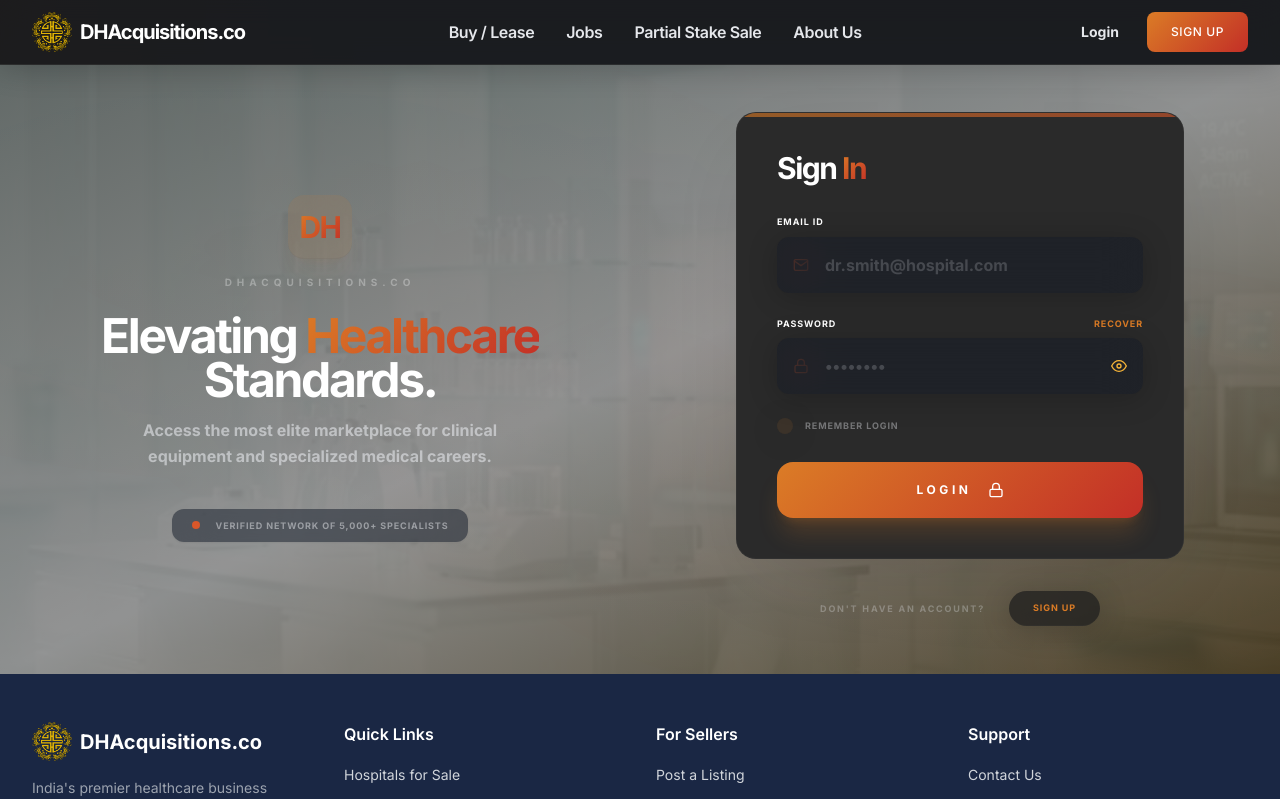
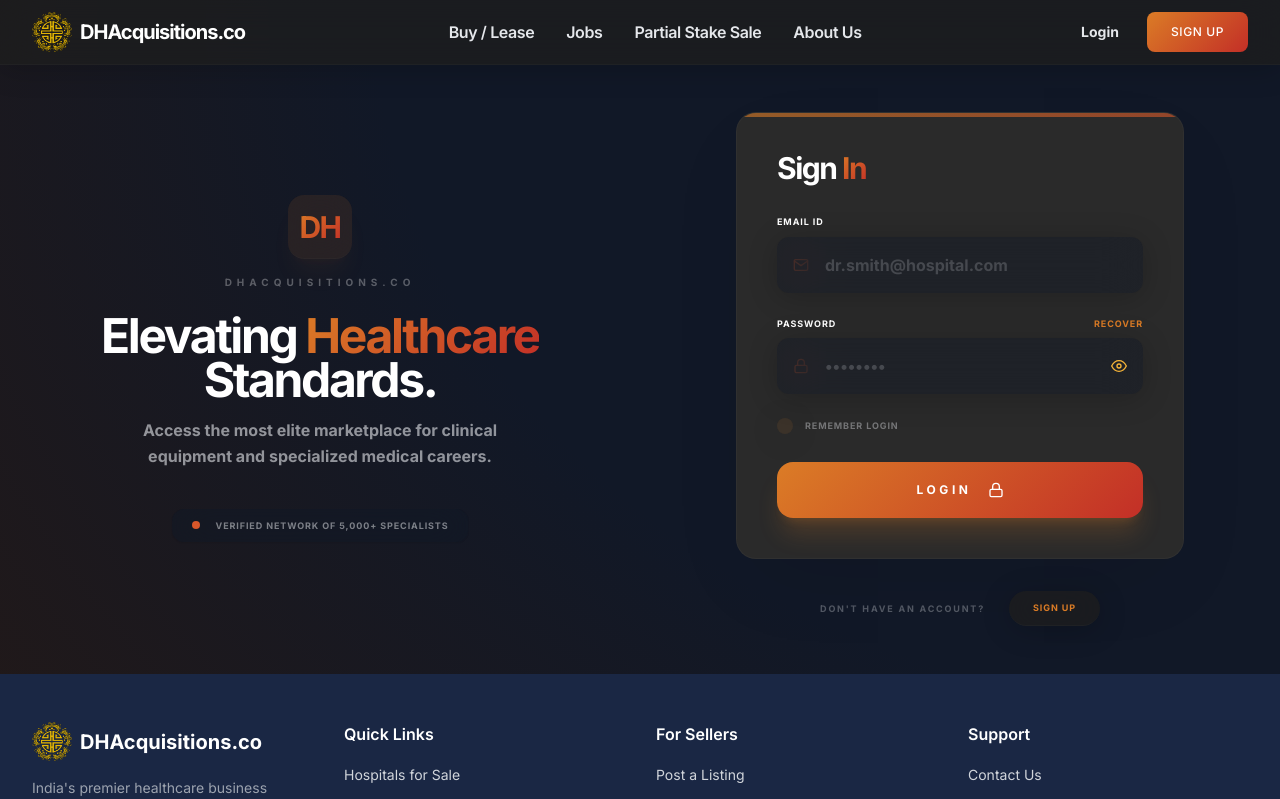
Before and after one commit to malhar-malap/DHealth-Website, a React (Create React App) app in the folder frontend/: page /login in a window 1280 px wide. Shown: the top 799 px of the page. Built offline with nearby package versions, Linux system fonts and the light colour scheme.

Commit message:
fix: removed white overlay from login page and applied global radial gradient background to auth pages

```diff
--- a/frontend/src/pages/auth/LoginPage.js
+++ b/frontend/src/pages/auth/LoginPage.js
@@ -41,13 +41,7 @@
     };
 
     return (
-        <div className="min-h-full w-full flex overflow-hidden relative bg-[#121212]">
-            <div className="absolute inset-0 z-0">
-                <img src="/images/auth/auth_bg.png" alt="" className="w-full h-full object-cover opacity-10" />
-                <div className="absolute inset-0 bg-gradient-to-br from-[#E3FCF9]/30 via-white/50 to-[#f7b538]/20" />
-                <div className="absolute inset-0 bg-mesh opacity-20" />
-            </div>
-            <div className="md:hidden absolute inset-0 bg-gray-900/90 z-10" />
+        <div className="min-h-full w-full flex overflow-hidden relative bg-transparent">
 
             {/* Left Pane */}
             <div className="flex-1 hidden md:flex flex-col items-center justify-center p-12 relative z-30 min-h-[70vh]">
--- a/frontend/src/pages/auth/RegisterPage.js
+++ b/frontend/src/pages/auth/RegisterPage.js
@@ -129,13 +129,7 @@
   };
 
   return (
-    <div className="min-h-screen flex items-center justify-center py-12 px-4 relative overflow-hidden bg-[#121212]">
-      {/* Background Layer */}
-      <div className="absolute inset-0 z-0">
-        <img src="/images/auth/auth_bg.png" alt="" className="w-full h-full object-cover opacity-20" />
-        <div className="absolute inset-0 bg-gradient-to-br from-[#121212]/90 via-[#1a1a1a]/95 to-[#121212]/90" />
-        <div className="absolute inset-0 bg-mesh opacity-30" />
-      </div>
+    <div className="min-h-screen flex items-center justify-center py-12 px-4 relative overflow-hidden bg-transparent">
 
       <div className="max-w-md w-full relative z-10">
         <div className="text-center mb-6">
```
